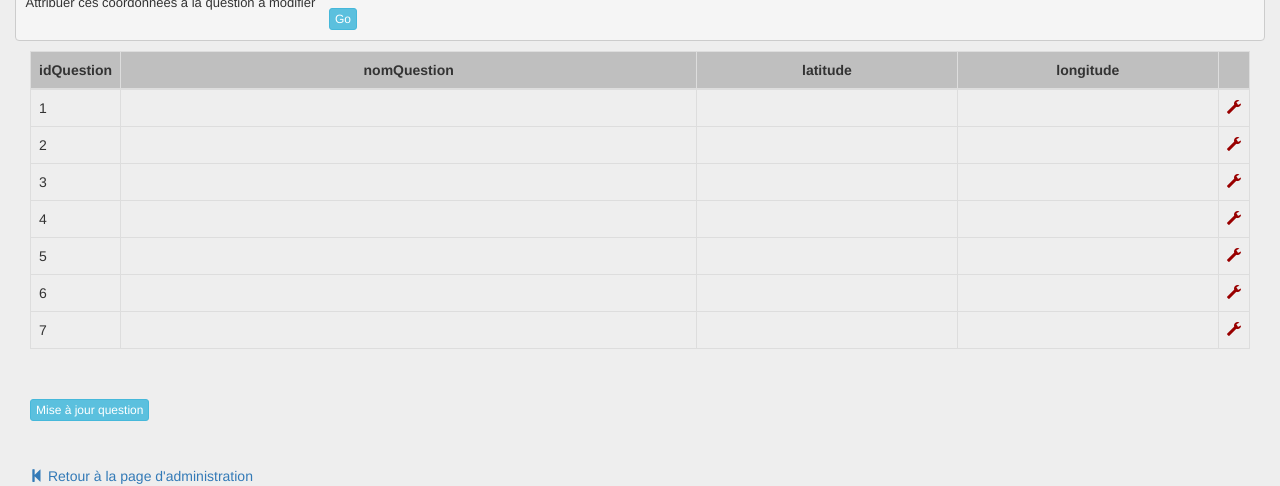
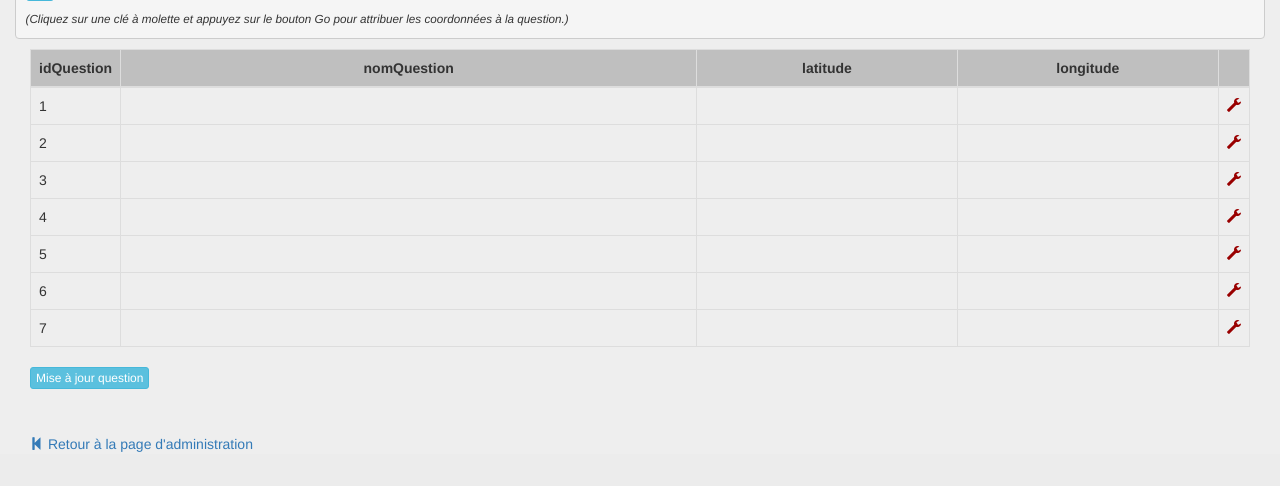
Before and after one commit to DineshGov/MapGame, a PHP site: page /main/gestion_questionnaire.php in a window 1280 px wide. Shown: the part 836-1322 px from the top of the page. After the commit the page ends 1288 px from the top, so only its background shows below. Run offline with PHP 8.4, Linux system fonts and the light colour scheme; data that the repository does not hold is empty; some libraries are stand-ins or nearby versions.

Commit message:
fonction pour attribuer des coordonnées avec le bouton créée sur la page gestion_questionnaire

```diff
--- a/main/css/gestionnaire_questionnaire.css
+++ b/main/css/gestionnaire_questionnaire.css
@@ -35,10 +35,6 @@ label{
 	font-size: 13px
 }
 
-#btn_attrib_coord{
-	margin-left: 10px;
-}
-
 .glyphicon-remove{
 	cursor: pointer;
 }
@@ -54,3 +50,12 @@ label{
 #buttonQuestionUpdate{
 	margin-bottom: 10px;
 }
+
+.btn_gestion_questionnaire{
+	margin-top: inherit;
+}
+
+#explication_utilisation{
+	font-size: 90%;
+	font-style: italic;
+}
--- a/main/gestion_questionnaire.php
+++ b/main/gestion_questionnaire.php
@@ -25,7 +25,7 @@
 
             echo "<p>idQuestionnaire: <input type='text' name='inputIdQuestionnaire' id='inputIdQuestionnaire' value='" . $tab['idQuestionnaire'] . "'disabled></input></p>";
             echo '<p>nomQuestionnaire: <input type="text" name="inputNomQuestionnaire" id="inputNomQuestionnaire" value="' . $tab["nomQuestionnaire"] . '"></input>';
-            echo '<button type="button" class="btn btn-info btn-xs" id="majNomQuestionnaire">Mise à jour</button>';
+            echo '<button type="button" class="btn_gestion_questionnaire btn btn-info btn-xs" id="majNomQuestionnaire">Mise à jour</button>';
             ?>
             <div id="resultat_requete_MAJ">
             </div>
@@ -41,9 +41,12 @@
             Latitude: <input type="text" id="clickedLatitude">
             Longitude: <input type="text" id="clickedLongitude">
         </p>
-            <p>Attribuer ces coordonnées à la question à modifier
-                <button type="button" class="btn btn-info btn-xs" id="btn_attrib_coord" >Go</button>
-            </p>
+
+        <div>
+            <p>Attribuer ces coordonnées à la question à modifier</p>
+            <p><button type="button" class="btn_gestion_questionnaire btn btn-info btn-xs" id="btn_attrib_coord" >Go</button></p>
+            <p id="explication_utilisation">(Cliquez sur une clé à molette et appuyez sur le bouton Go pour attribuer les coordonnées à la question.)</p>
+        </div>
 
         </div>
 
@@ -63,15 +66,10 @@
                   <?php
                     $req2=$bd->prepare('select * from questions where idQuestionnaire= :id order by idQuestion');
                     $req2->bindvalue(':id', $_POST['idQuestionnaire']);
-                    // idQuestion, nomQuestion, longitude, latitude
                     $req2->execute();
                     $compteur_question = 1;
                     $nbr_question_total = 7;
                     $question_trouvee_dans_bdd = false;
-
-                    /*print_r($tab2 = $req2->fetchAll(PDO::FETCH_ASSOC));
-                    echo "<br />";
-                    echo "test = " . ($tab2[0][idQuestion]);*/
 
                     $tab2 = $req2->fetchAll(PDO::FETCH_ASSOC);
 
@@ -101,6 +99,9 @@
                         $question_trouvee_dans_bdd = false;
                         $i = 0;
                     }
+                    //Cette boucle for permet de creer le tableau ligne par ligne
+                    //Une ligne est vide si pour tout $i, il n'existe pas de question d'id correspondant
+                    //Sinon on recupere les infos de la question et on l'ajoute au tableau
                   ?>
                 </tbody>
             </table>
@@ -108,7 +109,7 @@
         </div>
 
             <div class="col-lg-12 col-md-12 col-sm-12">
-                <button type="button" class="btn btn-info btn-xs" id="buttonQuestionUpdate">Mise à jour question</button>
+                <button type="button" class="btn_gestion_questionnaire btn btn-info btn-xs" id="buttonQuestionUpdate">Mise à jour question</button>
                 <h6 id="reponse_MAJ"></h6>
             </div>
     </div>
@@ -151,6 +152,7 @@
         $('#majNomQuestionnaire').on('click', maj_nom_questionnaire);
         $('.glyphicon-wrench').on('click', add_edition_line_in_table);
         $('#buttonQuestionUpdate').on('click', maj_question);
+        $('#btn_attrib_coord').on('click', attribution_coordonnes_via_bouton);
     </script>
 
 
--- a/main/js/gestion_questionnaire.js
+++ b/main/js/gestion_questionnaire.js
@@ -72,6 +72,11 @@ function delete_edition_line_in_table(){
     $('#add_question').remove();
 }
 
+function attribution_coordonnes_via_bouton(){
+    $('#newLatitude').val($("#clickedLatitude").val());
+    $('#newLongitude').val($("#clickedLongitude").val());
+}
+
 
 function maj_question(){
 
```
